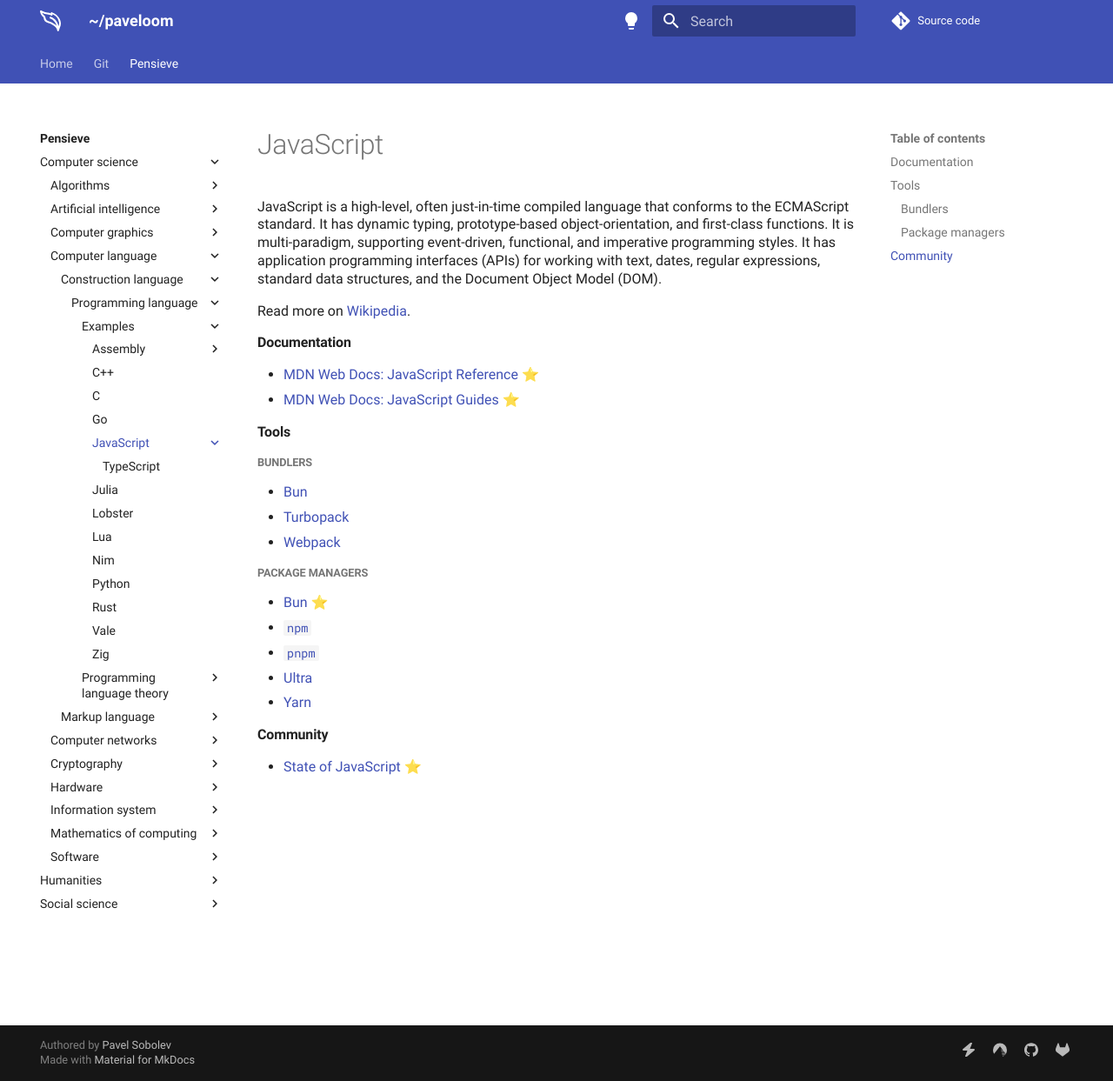
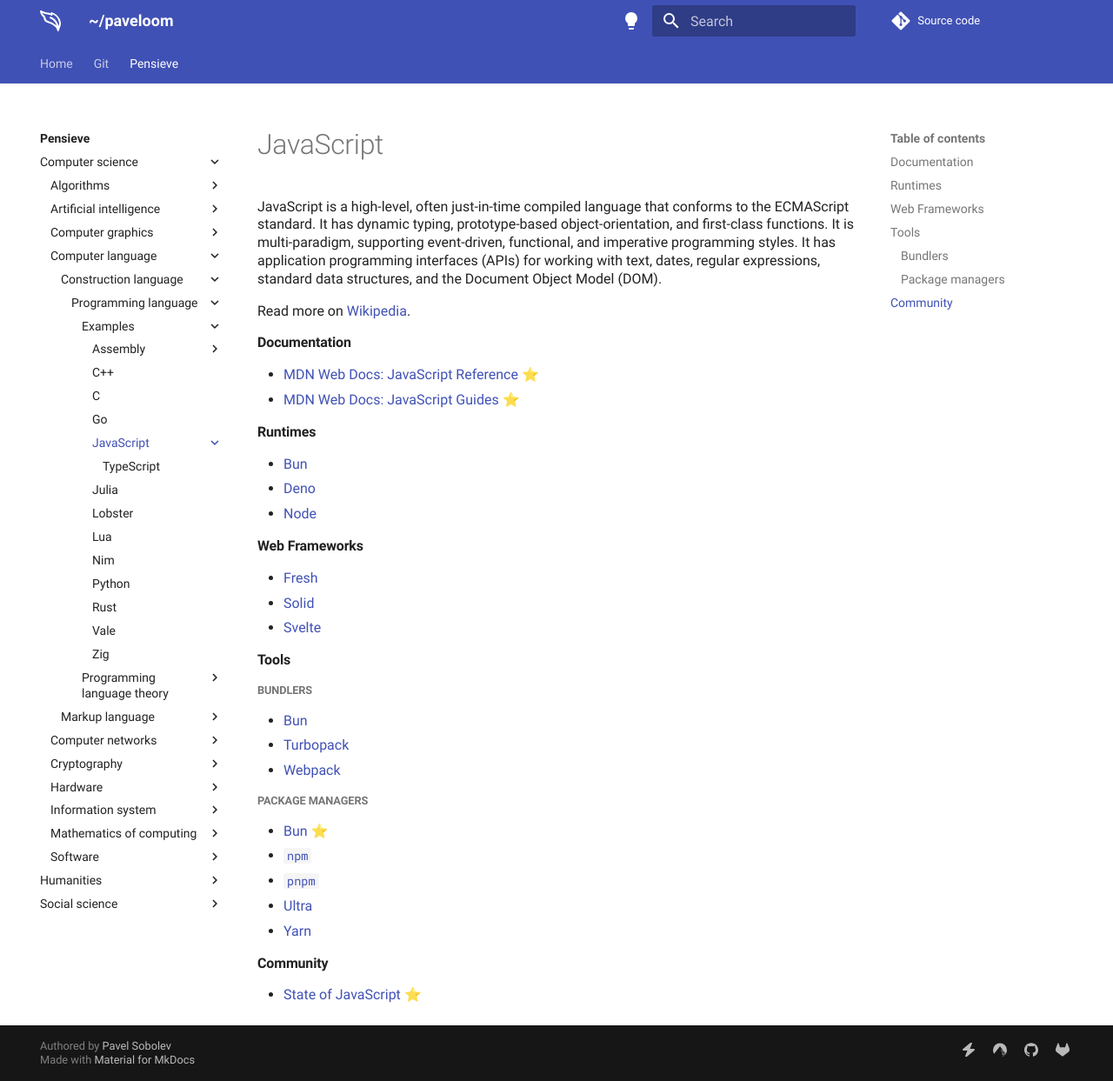
Before and after one commit to paveloom/paveloom.dev, an MkDocs documentation site: the page built from content/pensieve/javascript.md, in a window 1280 px wide and 1243 px high. Shown: the whole window at 87% size. Built offline with MkDocs 1.6.1 and Material for MkDocs 9.7.7, drawn with Linux system fonts in a browser that asks for light colours; comment, search, counter and statistics services are not loaded.

Commit message:
Pensieve: update the JavaScript page.

```diff
--- a/content/pensieve/javascript.md
+++ b/content/pensieve/javascript.md
@@ -7,6 +7,16 @@
 #### Documentation
 - [MDN Web Docs: JavaScript Reference](https://developer.mozilla.org/en-US/docs/Web/JavaScript) ⭐
 - [MDN Web Docs: JavaScript Guides](https://developer.mozilla.org/en-US/docs/Learn/JavaScript) ⭐
+
+#### Runtimes
+- [Bun](https://bun.sh)
+- [Deno](https://en.wikipedia.org/wiki/Deno_(software))
+- [Node](https://en.wikipedia.org/wiki/Node.js)
+
+#### Web Frameworks
+- [Fresh](https://fresh.deno.dev)
+- [Solid](https://www.solidjs.com)
+- [Svelte](https://en.wikipedia.org/wiki/Svelte)
 
 #### Tools
 
```
